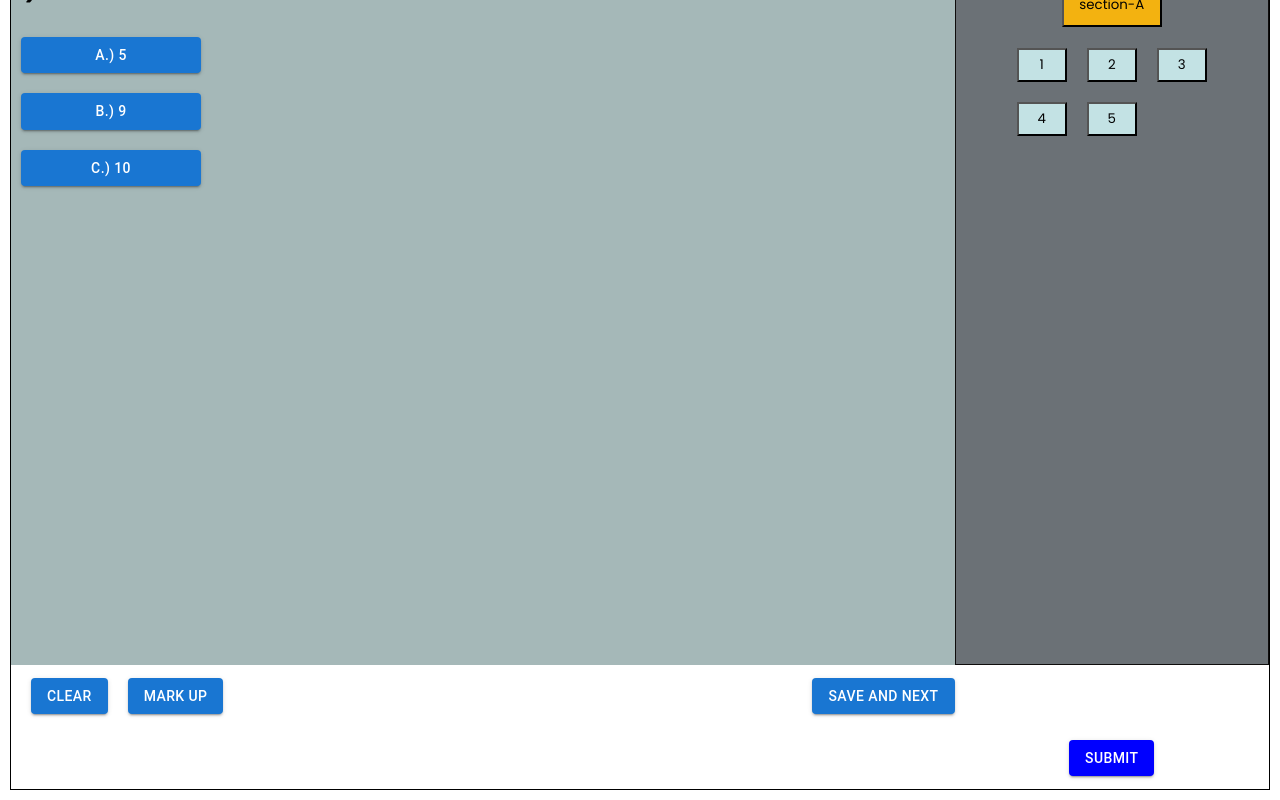
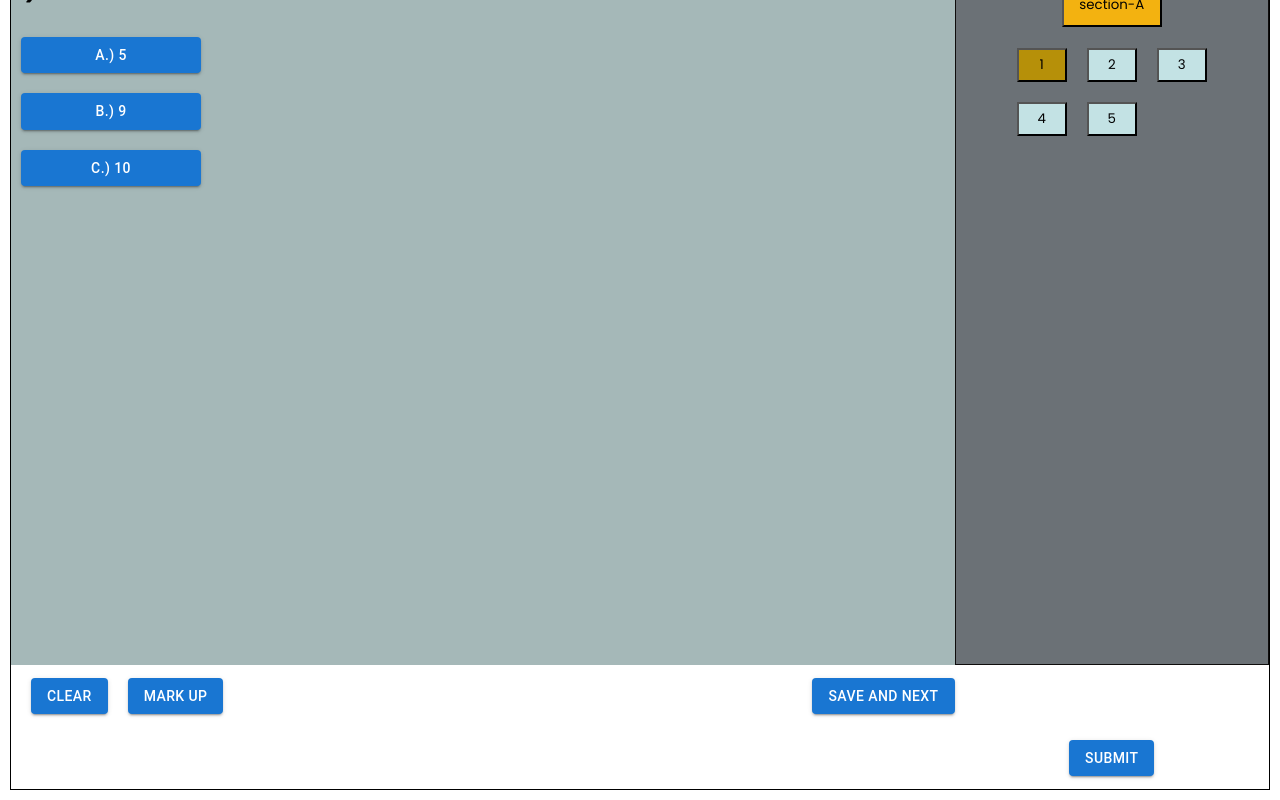
Before and after one commit to Baggu516/OnlineQuizSystem, a React (Create React App) app in the folder quizzz/: page /quiz/2 in a window 1280 px wide. Both pictures are taken after a click on the button "MARK UP". Shown: the part 245-1045 px from the top of the page. Built offline with nearby package versions, Linux system fonts and the light colour scheme.

Commit message:
submit and mark up

```diff
--- a/quizzz/src/components/Quiz.css
+++ b/quizzz/src/components/Quiz.css
@@ -127,6 +127,12 @@
     background-color: rgb(47, 9, 237);
 
 }
+.number-btn2{
+    width:50px;
+    padding: 5px;
+    background-color: rgb(182, 144, 9);
+
+}
 
 .section-heading-btn{
     width:100px;
--- a/quizzz/src/components/Quiz.jsx
+++ b/quizzz/src/components/Quiz.jsx
@@ -12,6 +12,7 @@ import { Button } from "@mui/material";
 import Questions from "./Questions";
 // importing Data
 import Data from "../Static-Data/Data";
+import { convertLength } from "@mui/material/styles/cssUtils";
 const arr=[false,false,false]
 const Quiz = () => {
   const { id } = useParams();
@@ -20,7 +21,7 @@ const Quiz = () => {
   const openModal = () => setModalOpen(true);
   // changing question number state(n)
   const [n, setN] = useState(0);
-  const [option,setOption]=useState("")
+  const [option,setOption]=useState(" ")
   // options functions to set options
 // ......................
 // setdisvalue for disablaing options
@@ -78,14 +79,14 @@ const [optionStore,setOptionStore]=useState({
           tem = 2;
           break;
         default:
-          // text=2
+          tem=""
           console.log("defaulttttttttttttttttttttttttttttttttttttt");
        }
   setDisvalue(tem)
   setOption(optionStore.A[0])
   }else{
     setDisvalue("")
-    setOption("")
+    setOption(" ")
   }
   };
   const handleSecB = () => {
@@ -106,14 +107,14 @@ const [optionStore,setOptionStore]=useState({
             tem = 2;
             break;
           default:
-            // text=2
+            tem=""
             console.log("defaulttttttttttttttttttttttttttttttttttttt");
          }
     setDisvalue(tem)
     setOption(optionStore.B[0])
     }else{
       setDisvalue("")
-      setOption("")
+      setOption(" ")
     }
   };
   const handleSecC = () => {
@@ -134,21 +135,25 @@ const [optionStore,setOptionStore]=useState({
           tem = 2;
           break;
         default:
-          // text=2
+          tem=""
           console.log("defaulttttttttttttttttttttttttttttttttttttt");
        }
   setDisvalue(tem)
   setOption(optionStore.C[0])
   }else{
     setDisvalue("")
-    setOption("")
+    setOption(" ")
   }
   };
 
   // going to next section whenever we are end of the section
 
   const goingNextSection = () => {
-    setOptionStore({...optionStore,[s]:[...optionStore[s],option]})
+    let t=[...optionStore[s]]
+    // t.splice(n,1,option)
+    t[n]=option
+    setOptionStore({...optionStore,[s]:[...t]})
+    // setOptionStore({...optionStore,[s]:[...optionStore[s],option]})
     setDisvalue("")
     if (s == "A") {
       setS("B");
@@ -168,17 +173,22 @@ const [optionStore,setOptionStore]=useState({
     setN(n + 1);
 
     // setOptionDisableArr([false, false, false]);
-    if(optionStore[s][n]==undefined){
-      setOptionStore({...optionStore,[s]:[...optionStore[s],option]})
+    // if(optionStore[s][n]==undefined){
+      let t=[...optionStore[s]]
+      // t.splice(n,1,option)
+      t[n]=option
+      setOptionStore({...optionStore,[s]:[...t]})
       setDisvalue("")
-    }
-    else{
-      let t=[...optionStore[s]]
-      t.splice(n,1,option)
-      // setOptionStore()
-      console.log(t,"tttttttttttttttttttttttttttttttttttt9090909")
-      setOptionStore({...optionStore,[s]:[...t]})
+      setOption(" ")
+    // }
+    // else{
+      // let t=[...optionStore[s]]
+      // t.splice(n,1,option)
+      // // setOptionStore()
+      // console.log(t,"tttttttttttttttttttttttttttttttttttt9090909")
+      // setOptionStore({...optionStore,[s]:[...t]})
       if(optionStore[s][n+1]){
+        console.log(optionStore[s][n+1],"backkkkkkkkkkkkkkfrontttttt")
         let tem;
         switch(optionStore[s][n+1]){
           case "a":
@@ -191,7 +201,7 @@ const [optionStore,setOptionStore]=useState({
             tem = 2;
             break;
           default:
-            // text=2
+            tem=""
             console.log("defaulttttttttttttttttttttttttttttttttttttt");
          }
     setDisvalue(tem)
@@ -200,7 +210,7 @@ const [optionStore,setOptionStore]=useState({
       else{
         setDisvalue("")
       }
-    }
+    // }
 
 
 
@@ -225,7 +235,7 @@ const [optionStore,setOptionStore]=useState({
                     temp = 2;
                     break;
                   default:
-                    // text=2
+                    temp=""
                     console.log("defaulttttttttttttttttttttttttttttttttttttt");
     }
     setDisvalue(temp)
@@ -236,9 +246,9 @@ const [optionStore,setOptionStore]=useState({
   const HandleClear=()=>{
       if(optionStore[s][n]){
         setDisvalue("")
-        setOption("")
+        setOption(" ")
         let temp=[...optionStore[s]]
-        temp.splice(n,1,"")
+        temp.splice(n,1," ")
         setOptionStore({...optionStore,[s]:[...temp]})
       }
   }
@@ -249,8 +259,12 @@ const [optionStore,setOptionStore]=useState({
   "C":[]
   })
   const HandleMark=()=>{
-    // let t=[...markStore]
-    // setMarkStore({...markStore,[s]:[...]})
+    let t=[...markStore[s]]
+    t[n]==1?t[n]=0:t[n]=1
+    console.log({...markStore,[s]:[...t]},"markuppppppppppppppppppppppppppppppppp")
+    setMarkStore({...markStore,[s]:[...t]})
+   //   if(optionStore[s][n])
+
   }
   // handle increment button
   const HandleNButtons=(index)=>{
@@ -276,8 +290,20 @@ const [optionStore,setOptionStore]=useState({
     }
     else{
       setDisvalue("")
-      setOption("")
+      setOption(" ")
     }
+  }
+  // storing time from time component for enablaning ssubmit button
+  const [timestore1,setTimestore1]=useState({
+    m1:"",
+    s1:"",
+    h1:""
+  })
+  const [timetoggle,setTimetoggle]=useState(true)
+  const HandleTime=(m1,s1,h1)=>{
+    setTimestore1({...timestore1,m1:m1,s1:s1,h1:h1})
+    console.log({...timestore1,m1:m1,s1:s1,h1:h1},"timooooooooo like worthhhhooo");
+    (m1<=3)? setTimetoggle(false) :setTimetoggle(true)
   }
 
   useEffect(() => {
@@ -336,7 +362,7 @@ const [optionStore,setOptionStore]=useState({
             view Instructions
           </Button>
 
-          <Timer />
+          <Timer HandleTime={HandleTime}/>
         </div>
         {/* ************************************************************questions********************************************/}
         <div className="question-container">
@@ -355,13 +381,29 @@ const [optionStore,setOptionStore]=useState({
           <Divider />
           <div className="numbers">
             {Data[`section${s}`].map((item, index) => (
-            (optionStore[s][index]==undefined || optionStore[s][index]=="")?<button
+            (optionStore[s][index]==undefined || optionStore[s][index]==" ")?
+           (markStore[s][index]==1?<button
+                className="number-btn2"
+                key={index}
+                onClick={() => HandleNButtons(index)}
+              >
+                {index + 1}
+              </button>:  <button
                 className="number-btn"
                 key={index}
                 onClick={() => HandleNButtons(index)}
               >
                 {index + 1}
-              </button>:
+              </button>
+              ):
+              ((markStore[s][index]==1)?
+              <button
+              className="number-btn2"
+              key={index}
+              onClick={()=>HandleNButtons(index)}
+            >
+              {index + 1}
+            </button>:
               <button
               className="number-btn1"
               key={index}
@@ -369,6 +411,8 @@ const [optionStore,setOptionStore]=useState({
             >
               {index + 1}
             </button>
+              )
+
 
             ))}
           </div>
@@ -402,7 +446,7 @@ const [optionStore,setOptionStore]=useState({
           </div>
         </div>
         <div className="submit-btn">
-          <Button variant="contained" style={{ backgroundColor: "blue" }}>
+          <Button variant="contained"  disabled={timetoggle}>
             Submit
           </Button>
         </div>
--- a/quizzz/src/components/Timer.jsx
+++ b/quizzz/src/components/Timer.jsx
@@ -3,7 +3,7 @@ import React, { useState, useEffect, useRef } from "react";
 import { useNavigate } from "react-router-dom";
 import "./Timer.css"
 import { Button } from "@mui/material";
-function  Timer() {
+function  Timer({HandleTime}) {
   const [hours, setHours] = useState(0);
   const [minutes, setMinutes] = useState(4);
   const [seconds, setSeconds] = useState(7);
@@ -26,6 +26,7 @@ function  Timer() {
   };
   const ref = useRef();
   useEffect(() => {
+    HandleTime(minutes,seconds,hours)
     console.log("timer");
     // if (true) {
       ref.current = setInterval(() => {
```
